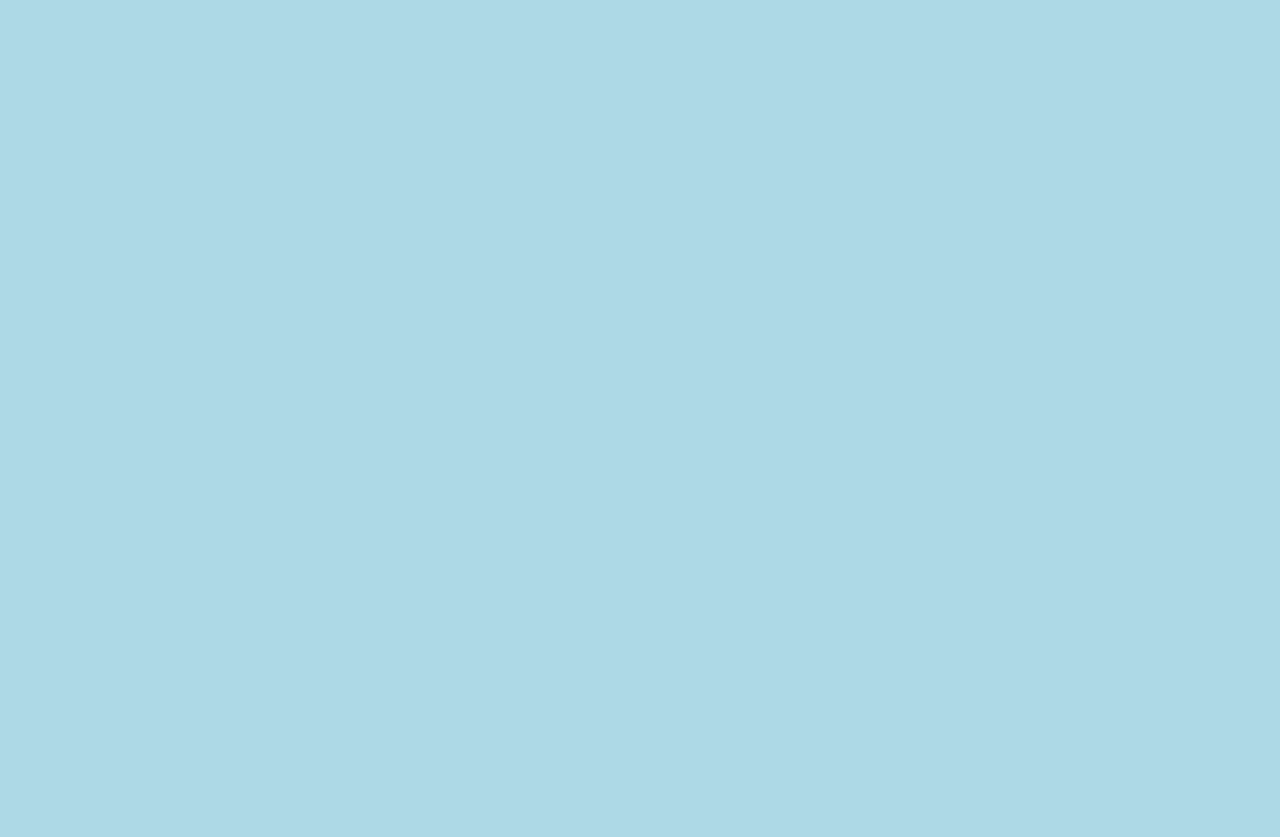
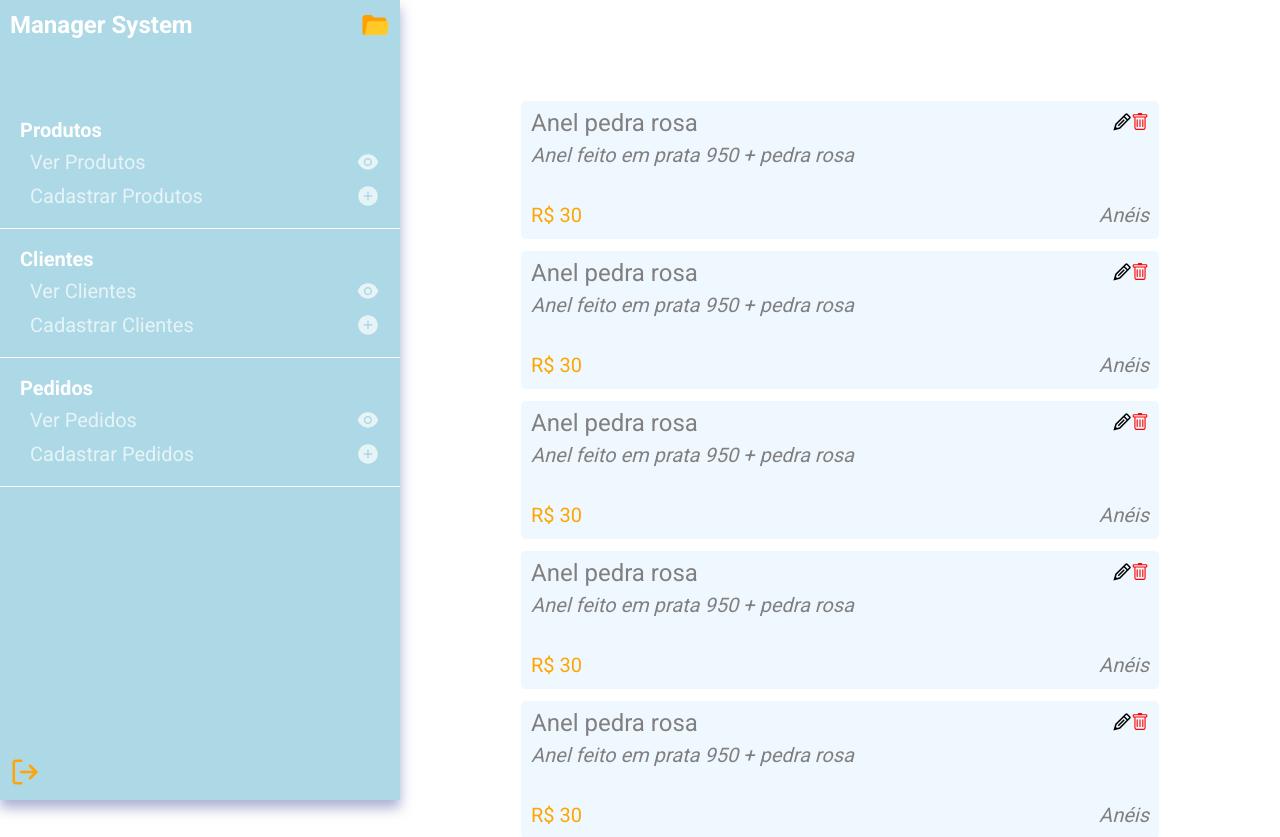
Before and after one commit to guedesclaudio/managersystem, a React (Create React App) app: page /see-products in a window 1280 px wide. Before the commit this address had no page. Shown: the top 837 px of the page. Before the commit the page ends 800 px from the top, so only its background shows below. Built offline with nearby package versions, Linux system fonts and the light colour scheme.

Commit message:
feat : products layout

```diff
--- a/src/components/App.js
+++ b/src/components/App.js
@@ -2,6 +2,8 @@ import GlobalStyle from "../styles/global.style"
 import SignIn from "../pages/SignIn"
 import { BrowserRouter, Routes, Route } from "react-router-dom"
 import Home from "../pages/Home"
+import Products from "../pages/Products"
+
 
 export default function App() {
 
@@ -12,6 +14,9 @@ export default function App() {
                 <Routes>
                     <Route path = "/" element = {<SignIn/>}/>
                     <Route path = "/home" element = {<Home/>}/>
+                    <Route path = "/see-products" element = {<Products/>}/>
+                    <Route path = "/clients" element = {<Home/>}/>
+                    <Route path = "/orders" element = {<Home/>}/>
                 </Routes>
             </BrowserRouter>
         </>
--- a/src/components/SideBar.js
+++ b/src/components/SideBar.js
@@ -3,10 +3,30 @@ import { FcOpenedFolder } from "react-icons/fc"
 import { FiLogOut } from "react-icons/fi"
 import { IoAddCircle } from "react-icons/io5"
 import { AiFillEye } from "react-icons/ai"
+import { topics } from "../data/topics"
+import { Link } from "react-router-dom"
+
+function Topic({title, sub, classTopic, route}) {
+    return (
+        <TopicContainer className = {classTopic}>
+            <Title>{title}</Title>
+            <Link to = {`/${route[0]}`}>
+                <Sub>
+                    {sub[0]}
+                    <AiFillEye size = {24}/>
+                </Sub>
+            </Link>
+            <Link to = {`/${route[1]}`}>
+                <Sub>
+                    {sub[1]}
+                    <IoAddCircle size = {24}/>
+                </Sub>
+            </Link>
+        </TopicContainer>
+    )
+}
 
 export default function SideBar() {
-
-
 
     return (
         <Container>
@@ -14,39 +34,7 @@ export default function SideBar() {
                 <Logo>Manager System</Logo>
                 <FcOpenedFolder size = {30}/>
             </LogoTemplate>
-            <Topic className = "first">
-                <Title>Produtos</Title>
-                <Sub>
-                    Ver produtos
-                    <AiFillEye size = {24}/>
-                </Sub>
-                <Sub>
-                    Cadastrar produto
-                    <IoAddCircle size = {24}/>
-                </Sub>
-            </Topic>
-            <Topic>
-                <Title>Pedidos</Title>
-                <Sub>
-                    Ver pedidos
-                    <AiFillEye size = {24}/>
-                </Sub>
-                <Sub>
-                    Criar pedido
-                    <IoAddCircle size = {24}/>
-                </Sub>
-            </Topic>
-            <Topic>
-                <Title>Clientes</Title>
-                <Sub>
-                    Ver Clientes
-                    <AiFillEye size = {24}/>
-                </Sub>
-                <Sub>
-                    Cadastrar cliente
-                    <IoAddCircle size = {24}/>
-                </Sub>
-            </Topic>
+            {topics.map((value, index) => <Topic key = {index} classTopic = {value.class} title = {value.title} sub = {value.sub} route = {value.route}/>)}
             <Exit>
                 <FiLogOut color = "orange" size = {30}/>
             </Exit>
@@ -55,7 +43,10 @@ export default function SideBar() {
 }
 
 const Container = styled.div`
-    width: 300px;
+    position: fixed;
+    top: 0;
+    left: 0;
+    width: 400px;
     height: 100vh;
     background-color: #ADD8E6;
     box-shadow: 0 8px 12px 0 rgba( 31, 38, 135, 0.37 );
@@ -77,7 +68,7 @@ const Logo = styled.h1`
     font-weight: 700;
     color: white;
 `
-const Topic = styled.div`
+const TopicContainer = styled.div`
     border-bottom: 1px solid white;
     padding: 20px;
 `
--- /dev/null
+++ b/src/data/boxes.js
@@ -0,0 +1,8 @@
+const boxes = [
+    {name: "Produtos", description: "Crie, consulte, exclua e atualize os seus produtos"},
+    {name: "Pedidos", description: "Acompanhe e atualize os seus pedidos"},
+    {name: "Clientes", description: "Adicione, consulte, exclua e atualize clientes"},
+    {name: "Manager System", description: ""},
+]
+
+export {boxes}
--- /dev/null
+++ b/src/data/topics.js
@@ -0,0 +1,7 @@
+const topics = [
+    {title: "Produtos", sub: ["Ver Produtos", "Cadastrar Produtos"], route: ["see-products", "register-products"], classTopic: "first"},
+    {title: "Clientes", sub: ["Ver Clientes", "Cadastrar Clientes"], route: ["see-clients", "register-clients"], classTopic: ""},
+    {title: "Pedidos", sub: ["Ver Pedidos", "Cadastrar Pedidos"], route: ["see-orders", "register-orders"], classTopic: ""}
+]
+
+export {topics}
--- a/src/pages/Home.js
+++ b/src/pages/Home.js
@@ -2,17 +2,9 @@ import styled from "styled-components"
 import SideBar from "../components/SideBar"
 import BodyStyle from "./style"
 import HomeBox from "../components/HomeBox";
-
+import { boxes } from "../data/boxes";
 
 export default function Home() {
-
-    const boxes = [
-        {name: "Produtos", description: "Crie, consulte, exclua e atualize os seus produtos"},
-        {name: "Pedidos", description: "Acompanhe e atualize os seus pedidos"},
-        {name: "Clientes", description: "Adicione, consulte, exclua e atualize clientes"},
-        {name: "Manager System", description: ""},
-    ]
-
     return (
         <Container>
             <BodyStyle/>
@@ -31,6 +23,7 @@ export default function Home() {
 const Container = styled.div`
     display: flex;
     justify-content: left;
+    margin-left: 400px;
 `
 const Boxes = styled.div`
     width: 100vw;
--- /dev/null
+++ b/src/pages/Products.js
@@ -0,0 +1,111 @@
+import styled from "styled-components"
+import SideBar from "../components/SideBar"
+import BodyStyle from "./style"
+import { BsTrash } from "react-icons/bs"
+import { GrEdit } from "react-icons/gr"
+
+function Product({name, description, price, category}) {
+
+    return (
+        <ProductContainer>
+            <Name>
+                {name}
+                <Icons>
+                    <GrEdit color = "grey" size = {18}/>
+                    <BsTrash color = "red" size = {18}/>
+                </Icons>
+            </Name>
+            <Description>{description}</Description>
+            <Box>
+                <Price>R$ {price}</Price>
+                <Category>{category}</Category>
+            </Box>
+        </ProductContainer>
+    )
+
+}
+
+export default function Products() {
+
+    const products = [{name: "Anel pedra rosa", description: "Anel feito em prata 950 + pedra rosa", price: 30, category: "Anéis"},
+    {name: "Anel pedra rosa", description: "Anel feito em prata 950 + pedra rosa", price: 30, category: "Anéis"},
+    {name: "Anel pedra rosa", description: "Anel feito em prata 950 + pedra rosa", price: 30, category: "Anéis"},
+    {name: "Anel pedra rosa", description: "Anel feito em prata 950 + pedra rosa", price: 30, category: "Anéis"},
+    {name: "Anel pedra rosa", description: "Anel feito em prata 950 + pedra rosa", price: 30, category: "Anéis"},
+    {name: "Anel pedra rosa", description: "Anel feito em prata 950 + pedra rosa", price: 30, category: "Anéis"},
+    {name: "Anel pedra rosa", description: "Anel feito em prata 950 + pedra rosa", price: 30, category: "Anéis"},
+    {name: "Anel pedra rosa", description: "Anel feito em prata 950 + pedra rosa", price: 30, category: "Anéis"},
+    {name: "Anel pedra rosa", description: "Anel feito em prata 950 + pedra rosa", price: 30, category: "Anéis"},
+    {name: "Anel pedra rosa", description: "Anel feito em prata 950 + pedra rosa", price: 30, category: "Anéis"},
+    {name: "Anel pedra rosa", description: "Anel feito em prata 950 + pedra rosa", price: 30, category: "Anéis"}]
+
+    return (
+        <Container>
+            <BodyStyle/>
+            <SideBar/>
+            <ListContainer>
+                <List>
+                    {products.map((value, index) => <Product key = {index} name = {value.name}
+                    description = {value.description} price = {value.price} category = {value.category}/>)}
+                </List>
+            </ListContainer>
+        </Container>
+    )
+}
+
+const Container = styled.div`
+    display: flex;
+    justify-content: left;
+    margin-left: 400px;
+`
+const ListContainer = styled.div`
+    width: 100vw;
+    height: 100%;
+    display: flex;
+    justify-content: center;
+    align-items: top;
+    margin-bottom: 20px;
+`
+const List = styled.div`
+    width: 50vw;
+    margin-top: 100px;
+    margin-bottom: 100px;
+`
+const ProductContainer = styled.div`
+    width: 100%;
+    min-height: 140px;
+    border: 1px solid white;
+    border-radius: 6px;
+    padding: 10px;
+    background-color: aliceblue;
+    margin-bottom: 10px;
+`
+const Name = styled.p`
+    font-family: 'Roboto', sans-serif;
+    font-size: 24px;
+    color: grey;
+    display: flex;
+    justify-content: space-between;
+    align-items: center;
+`
+const Description = styled(Name)`
+    margin-top: 10px;
+    font-size: 20px;
+    font-style: italic;
+`
+const Price = styled(Name)`
+    font-size: 20px;
+    margin-top: 40px;
+    color: orange;
+`
+const Icons = styled.div`
+    cursor: pointer;
+`
+const Box = styled.div`
+    display: flex;
+    justify-content: space-between;
+    align-items: center;
+`
+const Category = styled(Description)`
+    margin-top: 40px;
+`
```
